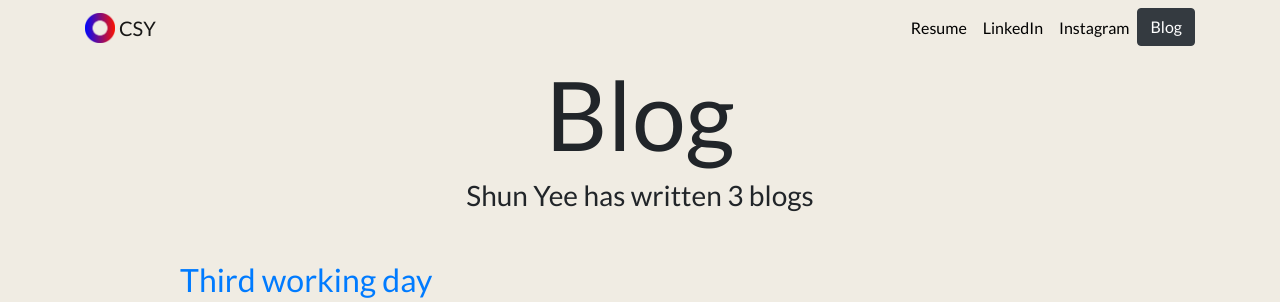
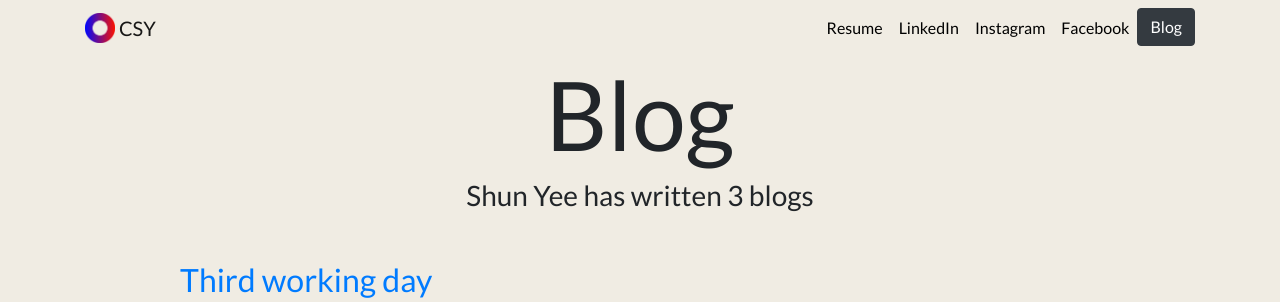
Before and after one commit to cshunyee/django3-personal-portfolio, a Django app: page /blog/ in a window 1280 px wide. Shown: the top 302 px of the page. Run offline with Django 3.2, Linux system fonts and the light colour scheme; data comes from the database, SQL or seed files in the repository; some libraries are stand-ins or nearby versions.

Commit message:
Added fb link

```diff
--- a/portfolio/templates/portfolio/base.html
+++ b/portfolio/templates/portfolio/base.html
@@ -40,6 +40,9 @@
             <a class="nav-link" href="https://www.instagram.com/cshunyee/" target="_blank">Instagram</a>
           </li>
           <li class="nav-item">
+            <a class="nav-link" href="https://www.facebook.com/profile.php?id=100000904340790" target="_blank">Facebook</a>
+          </li>
+          <li class="nav-item">
             <a role="button" class="btn btn-dark" href="{% url 'blog:all_blogs' %}">Blog</a>
           </li>
         </ul>
```
